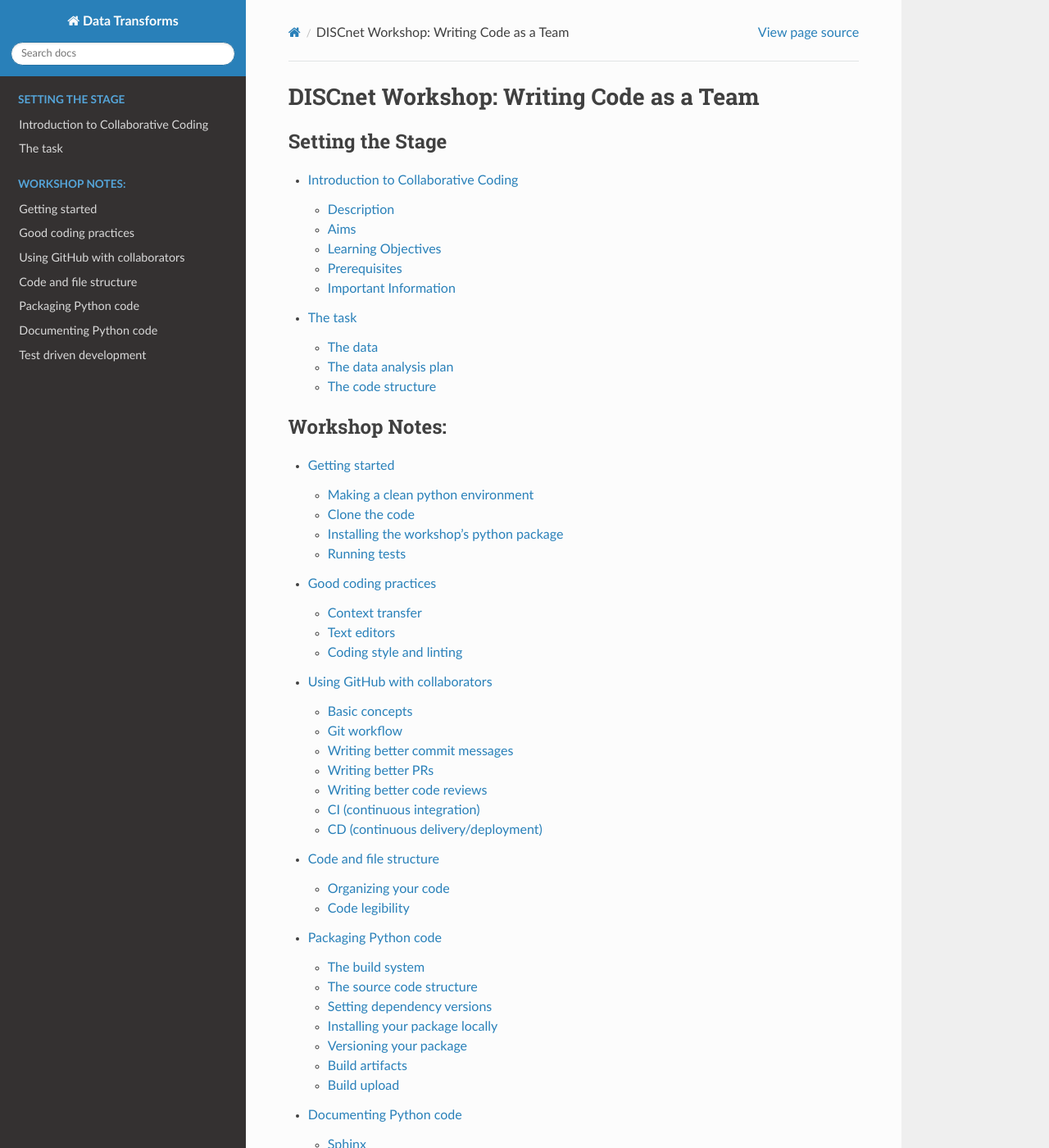
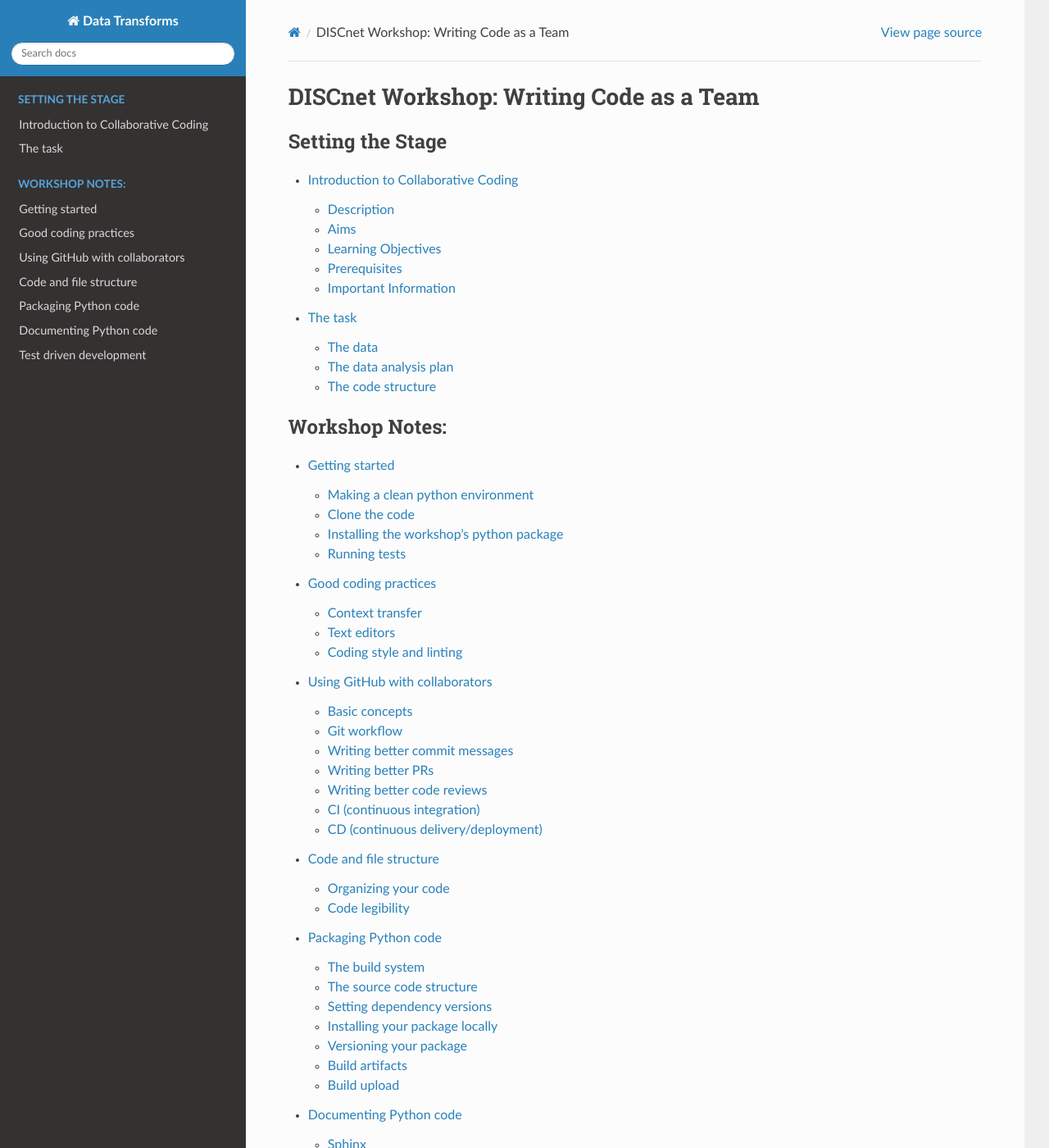
Before and after one commit to CKrawczyk/DISCnet_workshop, a Sphinx documentation site: the page built from docs/source/index.rst, in a window 1280 px wide and 1400 px high. Shown: the whole window at 82% size. Built offline with Sphinx 7.4.7 and the Read the Docs theme 2.0.0, drawn with Linux system fonts in a browser that asks for light colours; pages that are not in the unit, such as notebooks, are missing from menus.

Commit message:
Update css for the docs
This was needed so the wide table in the GitHub notes can show up without needing to scroll horizontally.

```diff
--- /dev/null
+++ b/docs/source/_static/css/my_theme.css
@@ -0,0 +1,5 @@
+@import url("theme.css");
+
+.wy-nav-content {
+    max-width: 950px;
+}
--- a/docs/source/conf.py
+++ b/docs/source/conf.py
@@ -65,6 +65,7 @@
 # a list of builtin themes.
 #
 html_theme = 'sphinx_rtd_theme'
+html_style = 'css/my_theme.css'
 
 # Add any paths that contain custom static files (such as style sheets) here,
 # relative to this directory. They are copied after the builtin static files,
```
